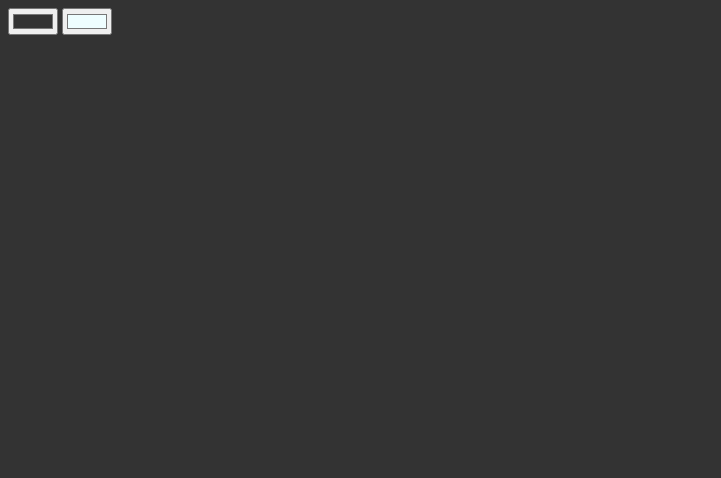
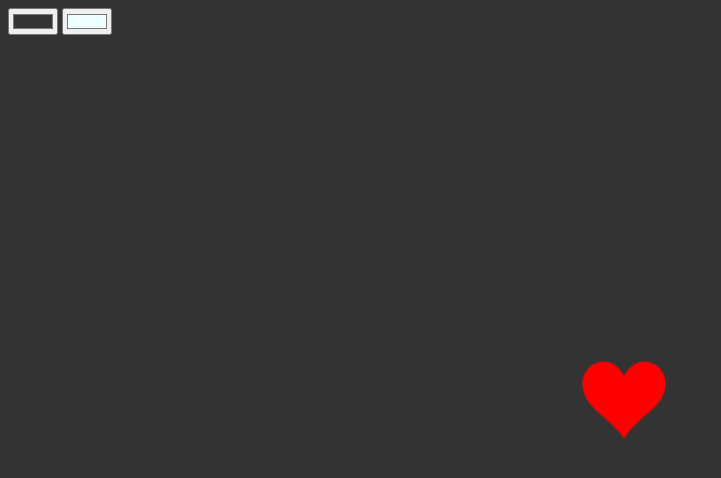
Before and after one commit to hagward/heartbeat, a website built with webpack: page public/index.html in a window 1280 px wide. Shown: the whole page, without its empty margins (0-721 px from the left). Built offline with nearby package versions, Linux system fonts and the light colour scheme; files whose address does not match are found by name.

Commit message:
Add beating heart SVG

```diff
--- a/public/index.html
+++ b/public/index.html
@@ -10,11 +10,26 @@
             font-family: sans-serif;
             background: #333;
         }
-        .bpm {
+        .bpm-container {
             position: absolute;
             top: 50%;
             left: 50%;
             transform: translate(-50%, -50%);
+            display: flex;
+            justify-content: center;
+        }
+        .heart {
+            fill: red;
+            width: 4rem;
+            margin-right: 2rem;
+            animation: pulse 1s ease infinite;
+        }
+        @keyframes pulse {
+            0% { transform: scale(1) }
+            50% { transform: scale(1.3) }
+            100% { transform: scale(1) }
+        }
+        .bpm {
             color: #EFF;
 	        font-size: 8rem;
         }
@@ -23,7 +38,16 @@
 <body>
     <input type="color" id="colorBg">
     <input type="color" id="colorFg">
-    <span class="bpm" id="bpm"></span>
+
+    <div class="bpm-container">
+
+        <!-- Borrowed from https://css-tricks.com/hearts-in-html-and-css/ -->
+        <svg class="heart" viewBox="0 0 32 29.6">
+            <path d="M23.6,0c-3.4,0-6.3,2.7-7.6,5.6C14.7,2.7,11.8,0,8.4,0C3.8,0,0,3.8,0,8.4c0,9.4,9.5,11.9,16,21.2c6.1-9.3,16-12.1,16-21.2C32,3.8,28.2,0,23.6,0z" />
+        </svg>
+
+        <span class="bpm" id="bpm"></span>
+    </div>
 
     <script src="./dist/bundle.js"></script>
 </body>
```
